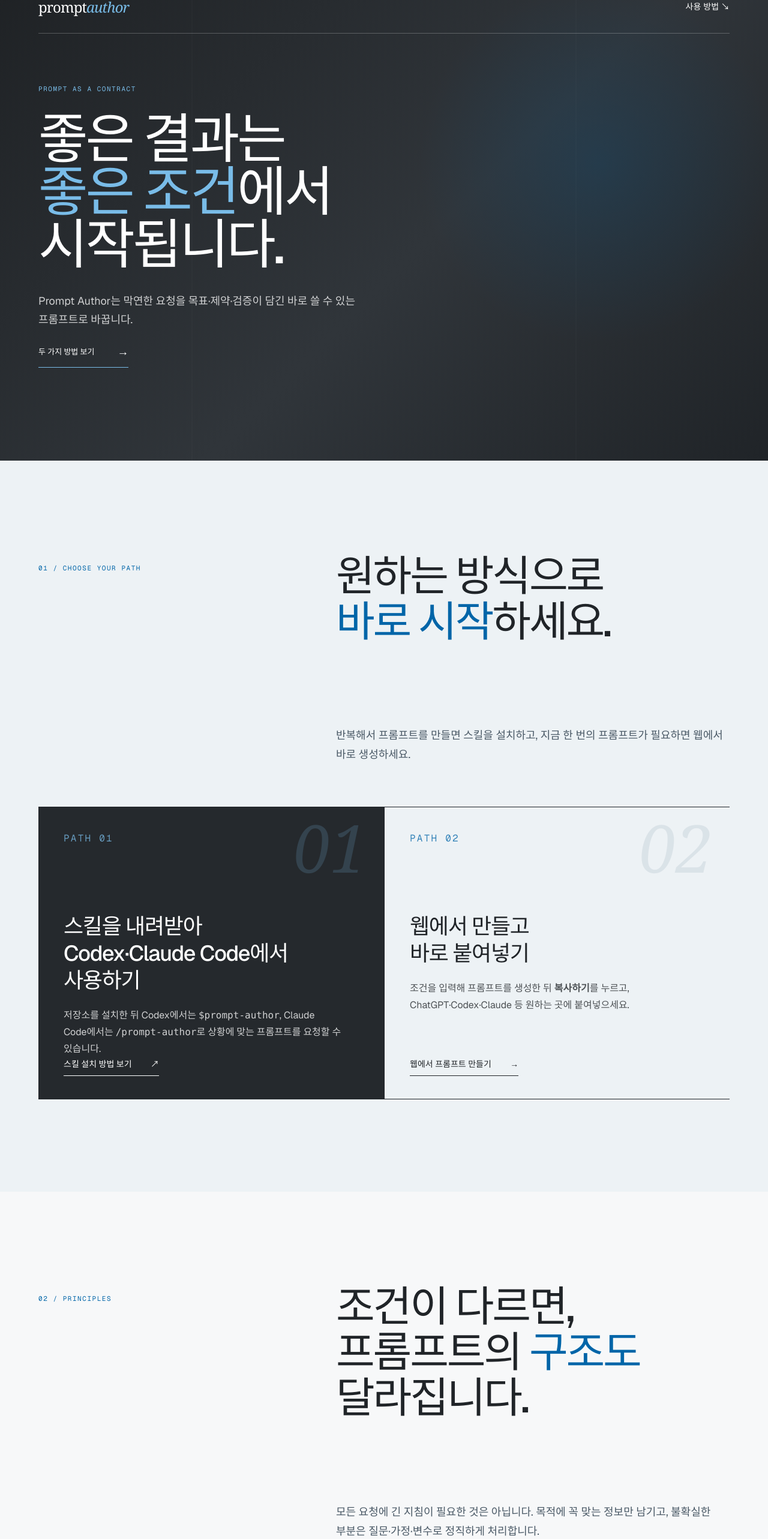
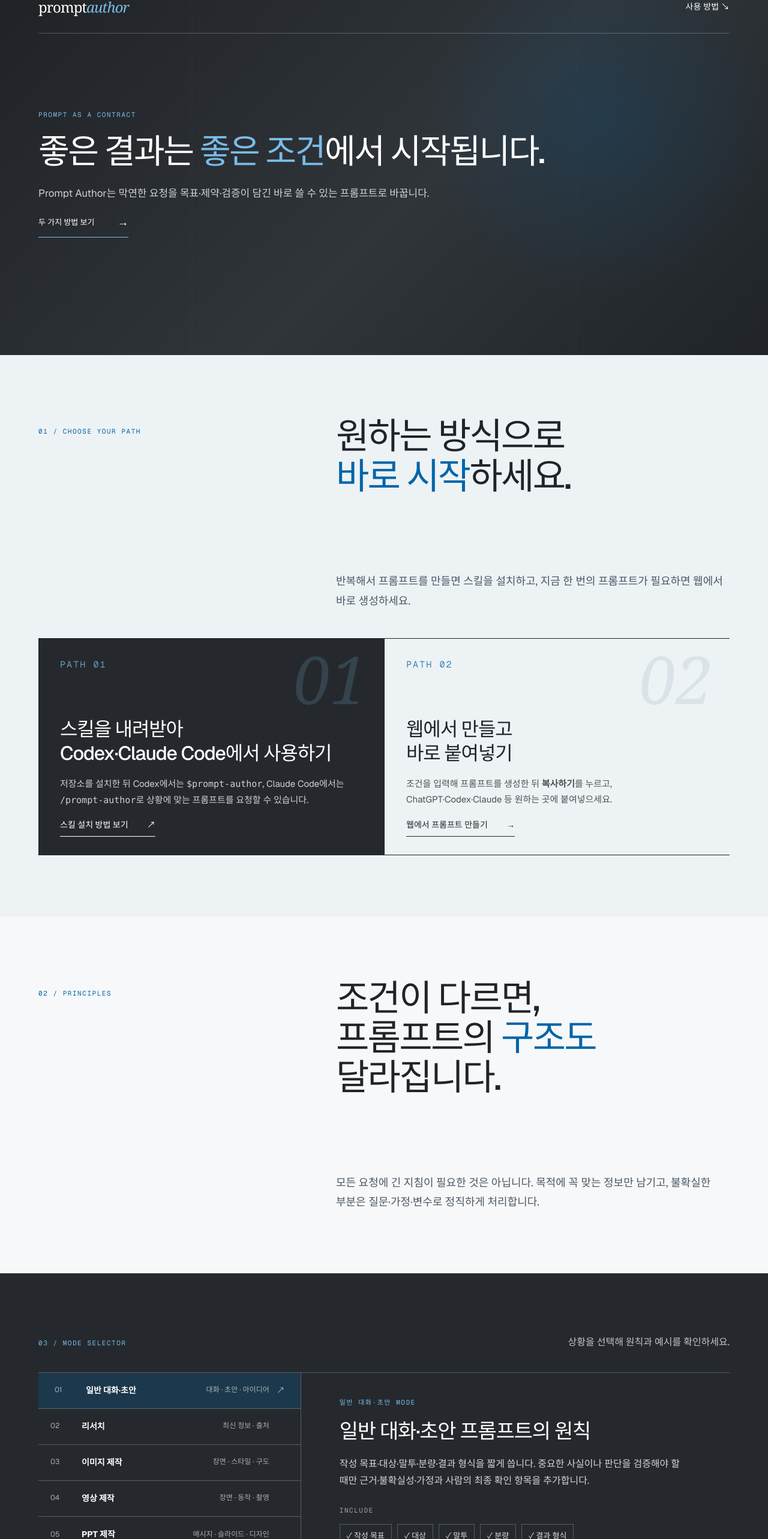
Before and after one commit to jeonys-12/prompt-author-work, a Next.js app in the folder website/: page / in a window 1280 px wide. Shown: the part 32-2598 px from the top of the page at 60% size. Built offline with nearby package versions, Linux system fonts and the light colour scheme.

Commit message:
Compact page layout spacing

```diff
--- a/website/app/globals.css
+++ b/website/app/globals.css
@@ -11,44 +11,44 @@ nav a,footer a { color:inherit; text-decoration:none; }
 .eyebrow,.section-kicker,.mono { font:11px/1.4 var(--font-geist-mono),ui-monospace,monospace; letter-spacing:.14em; text-transform:uppercase; }
 h1,h2,h3,p { margin-top:0; } h1,h2 { font-family:var(--font-geist-sans),Arial,sans-serif; font-weight:500; letter-spacing:-.045em; }
 
-.hero { position:relative; min-height:100svh; padding:0 clamp(24px,5vw,82px) 70px; overflow:hidden; color:var(--white); background:radial-gradient(circle at 78% 38%,rgba(0,101,168,.18),transparent 27%),linear-gradient(135deg,#1f2225,#30353a 55%,#202428); }
+.hero { position:relative; min-height:clamp(620px,78svh,760px); padding:0 clamp(24px,5vw,82px) clamp(44px,5vw,68px); overflow:hidden; color:var(--white); background:radial-gradient(circle at 78% 38%,rgba(0,101,168,.18),transparent 27%),linear-gradient(135deg,#1f2225,#30353a 55%,#202428); }
 .hero::before { content:""; position:absolute; inset:0; pointer-events:none; opacity:.28; background-image:linear-gradient(90deg,transparent calc(25% - 1px),rgba(255,255,255,.1) 25%,transparent calc(25% + 1px),transparent calc(75% - 1px),rgba(255,255,255,.1) 75%,transparent calc(75% + 1px)); }
 .hero nav { position:relative; z-index:2; height:88px; border-bottom:1px solid var(--line-light); }
-.hero-grid { position:relative; z-index:1; max-width:1440px; min-height:calc(100svh - 158px); margin:auto; display:flex; align-items:center; }
-.hero-grid>div { width:min(100%,1000px); }
-.eyebrow { color:var(--bronze-light); margin-bottom:32px; }
-h1 { max-width:920px; margin-bottom:34px; font-size:clamp(56px,7vw,108px); line-height:.98; } h1 em,h2 em { color:var(--bronze-light); font-style:normal; }
-.lede { max-width:560px; color:rgba(255,255,255,.78); font-size:18px; line-height:1.75; }
-.primary { display:inline-flex; gap:38px; align-items:center; margin-top:22px; border-bottom:1px solid var(--bronze-light); padding-bottom:10px; color:var(--white); font-size:13px; text-decoration:none; transition:.3s; }.primary:hover { gap:50px; color:var(--bronze-light); }.primary span { font-size:19px; }
+.hero-grid { position:relative; z-index:1; max-width:1440px; min-height:calc(clamp(620px,78svh,760px) - 156px); margin:auto; display:flex; align-items:center; }
+.hero-grid>div { width:100%; }
+.eyebrow { color:var(--bronze-light); margin-bottom:22px; }
+h1 { max-width:none; margin-bottom:26px; font-size:clamp(46px,4.4vw,72px); line-height:1.08; white-space:nowrap; } h1 em,h2 em { color:var(--bronze-light); font-style:normal; }
+.lede { max-width:760px; margin-bottom:0; color:rgba(255,255,255,.78); font-size:17px; line-height:1.7; }
+.primary { display:inline-flex; gap:38px; align-items:center; margin-top:18px; border-bottom:1px solid var(--bronze-light); padding-bottom:8px; color:var(--white); font-size:13px; text-decoration:none; transition:.3s; }.primary:hover { gap:50px; color:var(--bronze-light); }.primary span { font-size:19px; }
 .label { color:rgba(255,255,255,.58); margin:32px 0 11px; }
 
-.section { padding:clamp(100px,12vw,180px) clamp(24px,5vw,82px); }.section-kicker { color:var(--bronze); }
+.section { padding:clamp(72px,8vw,112px) clamp(24px,5vw,82px); }.section-kicker { color:var(--bronze); }
 .intro,.paths-heading { max-width:1440px; margin:auto; display:grid; grid-template-columns:.75fr 1.25fr; gap:8vw; align-items:start; }.intro .section-kicker,.paths-heading .section-kicker { padding-top:18px; }
-.intro h2,.intro .section-copy,.paths-heading h2,.paths-heading>p:last-child { grid-column:2; }.intro h2,.paths-heading h2,.how h2,.practice h2 { font-size:clamp(44px,5.5vw,82px); line-height:1.08; margin:0 0 34px; }
+.intro h2,.intro .section-copy,.paths-heading h2,.paths-heading>p:last-child { grid-column:2; }.intro h2,.paths-heading h2,.how h2,.practice h2 { font-size:clamp(40px,4.7vw,70px); line-height:1.1; margin:0 0 24px; }
 .intro h2 em,.paths-heading h2 em,.how h2 em,.practice h2 em { color:var(--bronze); }.section-copy,.paths-heading>p:last-child { max-width:680px; color:#4a5966; font-size:18px; line-height:1.8; }
 .paths { background:var(--soft); }.path-cards,.mode-header,.mode-layout,.how,.practice-heading,.workbench { max-width:1440px; margin-left:auto; margin-right:auto; }
-.path-cards { margin-top:70px; display:grid; grid-template-columns:1fr 1fr; border-block:1px solid var(--ink); }.path-card { position:relative; min-height:440px; padding:38px 42px; display:flex; flex-direction:column; overflow:hidden; }.path-card+.path-card { border-left:1px solid var(--ink); }
+.path-cards { margin-top:46px; display:grid; grid-template-columns:1fr 1fr; border-block:1px solid var(--ink); }.path-card { position:relative; min-height:360px; padding:30px 36px; display:flex; flex-direction:column; overflow:hidden; }.path-card+.path-card { border-left:1px solid var(--ink); }
 .skill-path { background:var(--deep); color:var(--white); }.web-path { color:var(--ink); }.path-card .mono { color:var(--bronze-light); }.web-path .mono { color:var(--bronze); }
 .path-number { position:absolute; right:28px; top:22px; color:rgba(121,188,232,.18); font:italic 110px/.8 Georgia,serif; }.web-path .path-number { color:rgba(0,48,87,.08); }
-.path-card h3 { position:relative; margin:110px 0 22px; font:500 36px/1.25 var(--font-geist-sans),Arial,sans-serif; letter-spacing:-.035em; }.path-card p { max-width:500px; opacity:.78; font-size:16px; line-height:1.75; }.path-card a { width:fit-content; margin-top:auto; border-bottom:1px solid; padding-bottom:7px; color:inherit; font-size:14px; text-decoration:none; }.path-card a span { margin-left:28px; }
+.path-card h3 { position:relative; margin:76px 0 18px; font:500 32px/1.25 var(--font-geist-sans),Arial,sans-serif; letter-spacing:-.035em; }.path-card p { max-width:520px; opacity:.78; font-size:15px; line-height:1.7; }.path-card a { width:fit-content; margin-top:auto; border-bottom:1px solid; padding-bottom:7px; color:inherit; font-size:14px; text-decoration:none; }.path-card a span { margin-left:28px; }
 
-.mode-section { background:var(--deep); color:var(--white); }.mode-section .section-kicker { color:var(--bronze-light); }.mode-header { margin-bottom:54px; display:flex; align-items:baseline; justify-content:space-between; }.mode-header>p:last-child { color:rgba(255,255,255,.72); }
+.mode-section { background:var(--deep); color:var(--white); }.mode-section .section-kicker { color:var(--bronze-light); }.mode-header { margin-bottom:36px; display:flex; align-items:baseline; justify-content:space-between; }.mode-header>p:last-child { color:rgba(255,255,255,.72); }
 .mode-layout { display:grid; grid-template-columns:.76fr 1.24fr; border-top:1px solid var(--line-light); }.mode-list { border-right:1px solid var(--line-light); }
-.mode-list button { width:100%; padding:22px 20px; display:grid; grid-template-columns:40px 1fr auto 20px; gap:12px; align-items:center; border:0; border-bottom:1px solid var(--line-light); background:transparent; color:var(--white); font-size:14px; text-align:left; transition:.25s; }.mode-list button span,.mode-list button small { color:rgba(255,255,255,.62); font-size:12px; }.mode-list button i { color:var(--bronze-light); font-style:normal; opacity:0; }.mode-list button:hover,.mode-list button.active { padding-left:27px; background:rgba(0,101,168,.26); }.mode-list button.active i { opacity:1; }
-.mode-detail { padding:52px clamp(30px,5vw,72px); border-bottom:1px solid var(--line-light); }.detail-tag { color:var(--bronze-light); font:11px var(--font-geist-mono),monospace; letter-spacing:.14em; }.mode-detail h3 { margin:26px 0; font:500 36px/1.25 var(--font-geist-sans),Arial,sans-serif; letter-spacing:-.035em; }.detail-rule { max-width:720px; color:rgba(255,255,255,.8); font-size:17px; line-height:1.8; }
-.needs { display:flex; gap:9px; flex-wrap:wrap; margin:38px 0; }.needs .label { width:100%; margin:0 0 6px; }.needs span { padding:9px 12px; border:1px solid var(--line-light); color:rgba(255,255,255,.84); font-size:13px; }.example { border-top:1px solid var(--line-light); }.example .label { margin:24px 0 13px; }.example blockquote { margin:0; color:#d9effc; font:400 17px/1.8 var(--font-geist-sans),Arial,sans-serif; }
+.mode-list button { width:100%; padding:18px 20px; display:grid; grid-template-columns:40px 1fr auto 20px; gap:12px; align-items:center; border:0; border-bottom:1px solid var(--line-light); background:transparent; color:var(--white); font-size:14px; text-align:left; transition:.25s; }.mode-list button span,.mode-list button small { color:rgba(255,255,255,.62); font-size:12px; }.mode-list button i { color:var(--bronze-light); font-style:normal; opacity:0; }.mode-list button:hover,.mode-list button.active { padding-left:27px; background:rgba(0,101,168,.26); }.mode-list button.active i { opacity:1; }
+.mode-detail { padding:40px clamp(30px,5vw,64px); border-bottom:1px solid var(--line-light); }.detail-tag { color:var(--bronze-light); font:11px var(--font-geist-mono),monospace; letter-spacing:.14em; }.mode-detail h3 { margin:20px 0; font:500 34px/1.25 var(--font-geist-sans),Arial,sans-serif; letter-spacing:-.035em; }.detail-rule { max-width:720px; color:rgba(255,255,255,.8); font-size:16px; line-height:1.75; }
+.needs { display:flex; gap:9px; flex-wrap:wrap; margin:28px 0; }.needs .label { width:100%; margin:0 0 6px; }.needs span { padding:8px 11px; border:1px solid var(--line-light); color:rgba(255,255,255,.84); font-size:13px; }.example { border-top:1px solid var(--line-light); }.example .label { margin:20px 0 11px; }.example blockquote { margin:0; color:#d9effc; font:400 16px/1.75 var(--font-geist-sans),Arial,sans-serif; }
 
-.flow { margin-top:75px; display:grid; grid-template-columns:repeat(4,1fr); border-block:1px solid var(--ink); }.flow div { min-height:220px; padding:26px 26px 20px 0; border-right:1px solid var(--ink); }.flow div+div { padding-left:26px; }.flow div:last-child { border:0; }.flow span { color:var(--bronze); font:11px var(--font-geist-mono),monospace; }.flow h3 { margin:66px 0 10px; font:600 20px/1.4 var(--font-geist-sans),Arial,sans-serif; }.flow p { color:#536473; font-size:15px; line-height:1.7; }
-.how aside { margin-top:48px; padding:20px 0 20px 28px; display:grid; grid-template-columns:190px 1fr; gap:30px; border-left:2px solid var(--bronze); line-height:1.75; }.how aside span { color:#4a5966; }
+.flow { margin-top:46px; display:grid; grid-template-columns:repeat(4,1fr); border-block:1px solid var(--ink); }.flow div { min-height:176px; padding:22px 22px 16px 0; border-right:1px solid var(--ink); }.flow div+div { padding-left:22px; }.flow div:last-child { border:0; }.flow span { color:var(--bronze); font:11px var(--font-geist-mono),monospace; }.flow h3 { margin:42px 0 8px; font:600 20px/1.4 var(--font-geist-sans),Arial,sans-serif; }.flow p { color:#536473; font-size:15px; line-height:1.65; }
+.how aside { margin-top:32px; padding:16px 0 16px 24px; display:grid; grid-template-columns:190px 1fr; gap:24px; border-left:2px solid var(--bronze); line-height:1.7; }.how aside span { color:#4a5966; }
 
-.practice { background:var(--soft); }.practice-heading>p:last-child { max-width:580px; color:#4a5966; font-size:17px; line-height:1.8; }.workbench { margin-top:70px; display:grid; grid-template-columns:1fr 1fr; border:1px solid var(--ink); scroll-margin-top:24px; box-shadow:0 28px 80px rgba(0,48,87,.12); }
+.practice { background:var(--soft); }.practice-heading>p:last-child { max-width:680px; color:#4a5966; font-size:16px; line-height:1.75; }.workbench { margin-top:46px; display:grid; grid-template-columns:1fr 1fr; border:1px solid var(--ink); scroll-margin-top:24px; box-shadow:0 22px 60px rgba(0,48,87,.1); }
 .form-panel { padding:clamp(28px,4vw,52px); background:var(--white); }.form-panel label { display:block; margin-bottom:22px; font-size:14px; font-weight:600; line-height:1.5; }.form-panel input,.form-panel textarea,.form-panel select { width:100%; display:block; margin-top:9px; padding:13px 2px; border:0; border-bottom:1px solid #92a3b0; border-radius:0; outline:0; background:transparent; color:var(--ink); font-size:15px; line-height:1.6; font-weight:400; }.form-panel input:focus,.form-panel textarea:focus { border-color:var(--bronze); box-shadow:0 1px var(--bronze); }.form-panel textarea { resize:vertical; }
 .ghost { margin-top:10px; padding:13px 17px; border:1px solid var(--ink); background:transparent; font-size:12px; }.ghost span { margin-left:26px; }
 .output-panel { min-height:540px; padding:clamp(28px,4vw,52px); display:flex; flex-direction:column; background:var(--deep); color:var(--white); }.output-top { display:flex; justify-content:space-between; align-items:center; }.output-top button { padding:10px 14px; border:1px solid var(--bronze-light); background:var(--bronze-light); color:#102737; font-size:13px; font-weight:600; }.output-panel pre { margin:46px 0 auto; white-space:pre-wrap; color:rgba(255,255,255,.94); font:15px/1.85 var(--font-geist-mono),monospace; }.output-note { padding-top:18px; border-top:1px solid var(--line-light); color:rgba(255,255,255,.68); font-size:13px; line-height:1.6; }
 .reference-help { margin:5px 0 15px; color:#536473; font-size:13px; line-height:1.7; }.reference-help a { color:var(--bronze); font-weight:600; }.file-status { margin:-8px 0 14px; color:#00558f; font-size:13px; font-weight:600; }.form-panel .verification-option { display:flex; align-items:center; gap:9px; font-weight:500; }.form-panel .verification-option input { width:auto; margin:0; accent-color:var(--bronze); }
 .mode-choices { display:flex; flex-wrap:wrap; gap:7px; margin-bottom:26px; }.mode-choices button { padding:9px 12px; border:1px solid #9badba; background:transparent; font-size:12px; }.mode-choices button.active { border-color:var(--deep); background:var(--deep); color:var(--white); }
-footer { padding:42px clamp(24px,5vw,82px); border-top:1px solid var(--line-light); background:#1d2023; color:var(--white); } footer p { margin:0; color:rgba(255,255,255,.66); font-size:14px; }
+footer { padding:30px clamp(24px,5vw,82px); border-top:1px solid var(--line-light); background:#1d2023; color:var(--white); } footer p { margin:0; color:rgba(255,255,255,.66); font-size:14px; }
 
-@media (max-width:900px) { .mode-layout,.workbench,.path-cards,.intro,.paths-heading { grid-template-columns:1fr; }.hero-grid { padding-top:80px; padding-bottom:40px; }.intro h2,.intro .section-copy,.paths-heading h2,.paths-heading>p:last-child { grid-column:1; }.intro .section-kicker,.paths-heading .section-kicker { padding-top:0; }.path-card+.path-card { border-left:0; border-top:1px solid var(--ink); }.path-card { min-height:360px; }.mode-list { border-right:0; }.mode-list button { grid-template-columns:32px 1fr auto 20px; }.mode-list button small { display:none; }.mode-detail { padding:42px 22px; }.mode-header { display:block; }.flow { grid-template-columns:1fr 1fr; }.flow div:nth-child(2) { border-right:0; }.flow div:nth-child(n+3) { border-top:1px solid var(--ink); }.how aside { grid-template-columns:1fr; gap:8px; } }
-@media (max-width:560px) { .hero nav { height:72px; }.hero-grid { min-height:calc(100svh - 142px); } h1 { font-size:clamp(46px,13vw,64px); line-height:1.05; }.lede { font-size:16px; }.section { padding-top:90px; padding-bottom:90px; }.path-card { padding:28px 24px; }.path-card h3 { font-size:30px; }.flow { grid-template-columns:1fr; }.flow div,.flow div+div { min-height:160px; padding:22px 0; border-right:0; border-top:1px solid var(--ink); }.flow div:first-child { border-top:0; }.flow h3 { margin-top:38px; } footer { gap:18px; flex-wrap:wrap; } }
+@media (max-width:900px) { .mode-layout,.workbench,.path-cards,.intro,.paths-heading { grid-template-columns:1fr; }.hero { min-height:auto; }.hero-grid { min-height:520px; padding:64px 0; }.hero h1 { white-space:normal; }.intro h2,.intro .section-copy,.paths-heading h2,.paths-heading>p:last-child { grid-column:1; }.intro .section-kicker,.paths-heading .section-kicker { padding-top:0; }.path-card+.path-card { border-left:0; border-top:1px solid var(--ink); }.path-card { min-height:330px; }.mode-list { border-right:0; }.mode-list button { grid-template-columns:32px 1fr auto 20px; }.mode-list button small { display:none; }.mode-detail { padding:36px 22px; }.mode-header { display:block; }.flow { grid-template-columns:1fr 1fr; }.flow div:nth-child(2) { border-right:0; }.flow div:nth-child(n+3) { border-top:1px solid var(--ink); }.how aside { grid-template-columns:1fr; gap:8px; } }
+@media (max-width:560px) { .hero nav { height:72px; }.hero-grid { min-height:450px; padding:50px 0; } h1 { font-size:clamp(42px,12vw,58px); line-height:1.08; }.lede { font-size:16px; }.section { padding-top:64px; padding-bottom:64px; }.path-card { min-height:310px; padding:26px 22px; }.path-card h3 { margin-top:60px; font-size:28px; }.flow { grid-template-columns:1fr; }.flow div,.flow div+div { min-height:138px; padding:18px 0; border-right:0; border-top:1px solid var(--ink); }.flow div:first-child { border-top:0; }.flow h3 { margin-top:28px; } footer { gap:18px; flex-wrap:wrap; } }
 @media (prefers-reduced-motion:reduce) { html { scroll-behavior:auto; } *,*::before,*::after { transition-duration:.01ms!important; } }
--- a/website/app/page.tsx
+++ b/website/app/page.tsx
@@ -195,7 +195,7 @@ export default function Home() {
         <div className="hero-grid">
           <div>
             <p className="eyebrow">PROMPT AS A CONTRACT</p>
-            <h1>좋은 결과는<br /><em>좋은 조건</em>에서<br />시작됩니다.</h1>
+            <h1>좋은 결과는 <em>좋은 조건</em>에서 시작됩니다.</h1>
             <p className="lede">Prompt Author는 막연한 요청을 목표·제약·검증이 담긴 바로 쓸 수 있는 프롬프트로 바꿉니다.</p>
             <a className="primary" href="#paths">두 가지 방법 보기 <span>→</span></a>
           </div>
```
